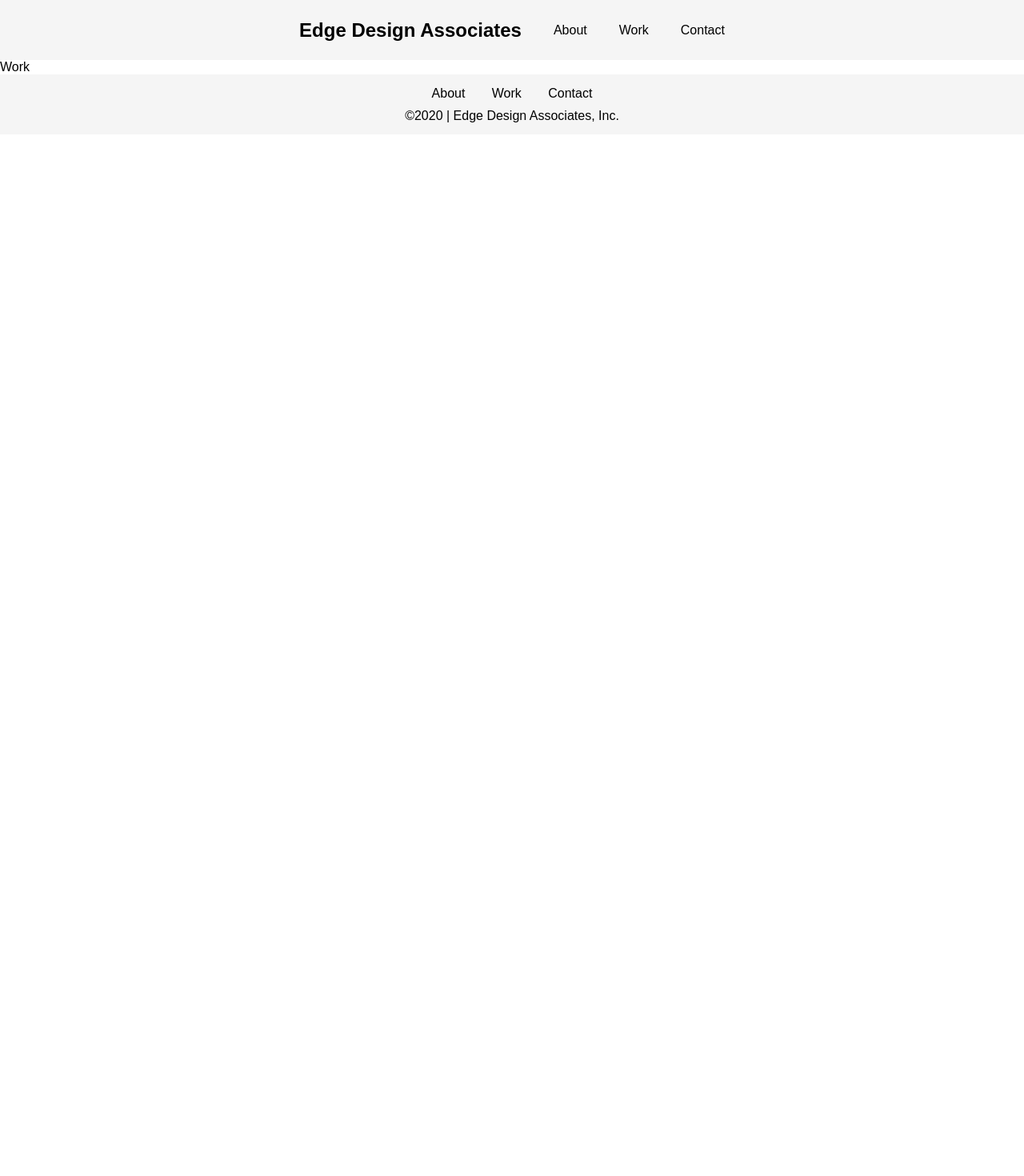
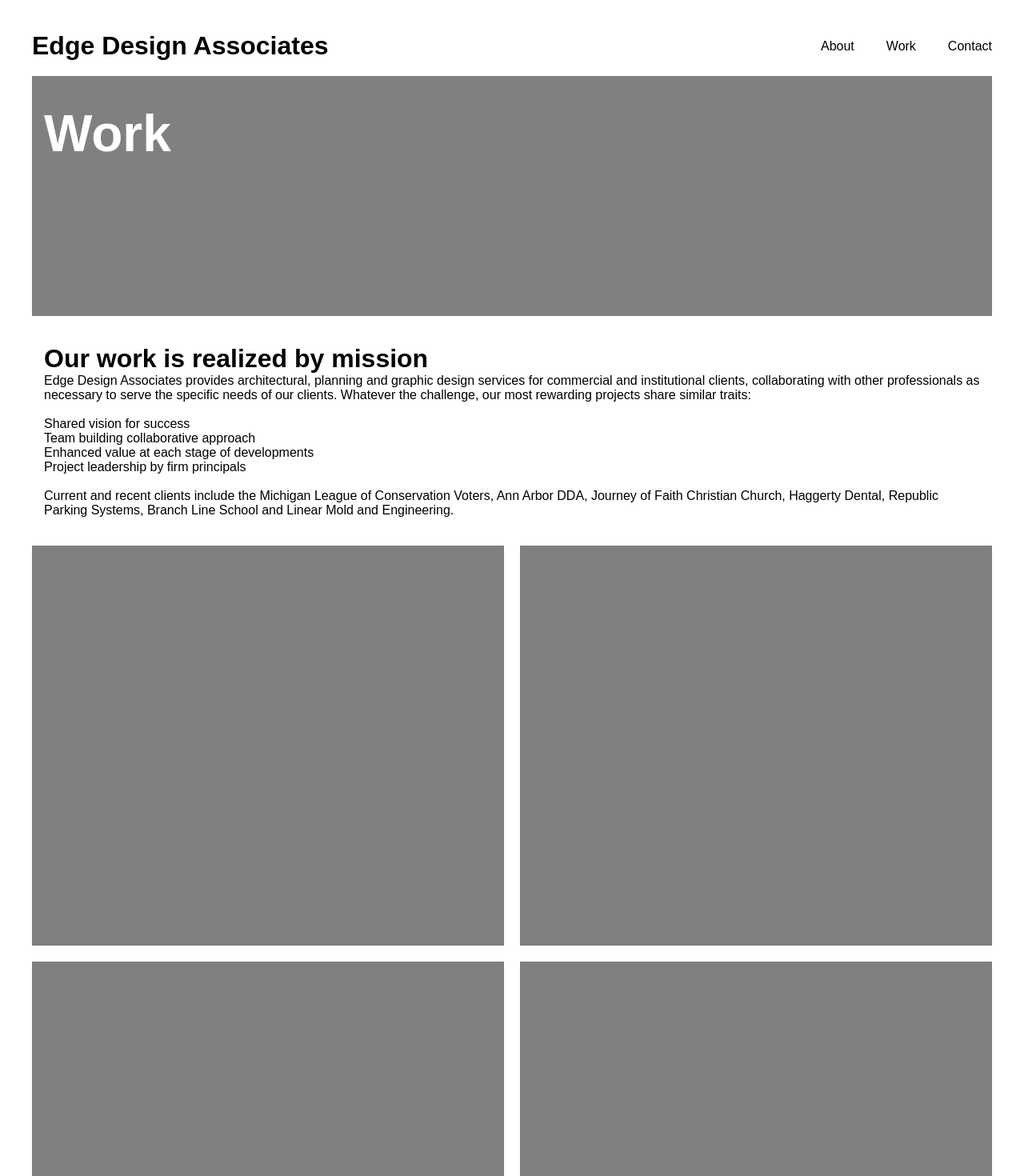
Before and after one commit to sardarchitect/eda_web, a React (Create React App) app: page /work in a window 1280 px wide. Shown: the top 1470 px of the page at 80% size. Before the commit the page ends 800 px from the top, so only its background shows below. Built offline with nearby package versions, Linux system fonts and the light colour scheme.

Commit message:
CSS changes

```diff
--- a/src/components/Footer.js
+++ b/src/components/Footer.js
@@ -4,7 +4,6 @@ import { Link } from "react-router-dom";
 export const Footer = () => {
   return (
     <footer>
-      <div className="footer__wrapper">
         <ul>
           <li>
             <Link to="/about">About</Link>
@@ -17,7 +16,6 @@ export const Footer = () => {
           </li>
         </ul>
         <p> &#169;2020 | Edge Design Associates, Inc.</p>
-      </div>
     </footer>
   );
 };
--- a/src/components/pages/About.js
+++ b/src/components/pages/About.js
@@ -2,8 +2,10 @@ import React from "react";
 
 export const About = () => {
   return (
-    <div>
-        About
+    <div className="about">
+         <div className="page-banner">
+        <h1>About</h1>
+      </div>
     </div>
   );
 };
--- a/src/components/pages/Contact.js
+++ b/src/components/pages/Contact.js
@@ -2,8 +2,10 @@ import React from "react";
 
 export const Contact = () => {
   return (
-    <div>
-        Contact
+    <div className="contact">
+         <div className="page-banner">
+        <h1>Contact</h1>
+      </div>
     </div>
   );
 };
--- a/src/components/pages/Home.js
+++ b/src/components/pages/Home.js
@@ -3,7 +3,9 @@ import React from "react";
 export const Home = () => {
   return (
     <div className="home">
-        Home
+         <div className="page-banner">
+        <h1>Home</h1>
+      </div>
     </div>
   );
 };
--- a/src/components/pages/Work.js
+++ b/src/components/pages/Work.js
@@ -2,8 +2,60 @@ import React from "react";
 
 export const Work = () => {
   return (
-    <div>
-        Work
+    <div className="work">
+      <div className="page-banner">
+        <h1>Work</h1>
+      </div>
+      <div className="work-description">
+        <h1>Our work is realized by mission</h1>
+        <p>
+          Edge Design Associates provides architectural, planning and graphic
+          design services for commercial and institutional clients,
+          collaborating with other professionals as necessary to serve the
+          specific needs of our clients. Whatever the challenge, our most
+          rewarding projects share similar traits:
+          <br />
+          <br />
+          <ul>
+            <li>Shared vision for success</li>
+            <li> Team building collaborative approach</li>
+            <li>Enhanced value at each stage of developments</li>
+            <li>Project leadership by firm principals</li>
+          </ul>
+          <br />
+          Current and recent clients include the Michigan League of Conservation
+          Voters, Ann Arbor DDA, Journey of Faith Christian Church, Haggerty
+          Dental, Republic Parking Systems, Branch Line School and Linear Mold
+          and Engineering.
+        </p>
+      </div>
+
+      <div className="work-grid">
+        <div className="work-grid_item">
+          <div className="work-grid_item-image">
+          </div>
+        </div>
+        <div className="work-grid_item">
+          <div className="work-grid_item-image">
+          </div>
+        </div>
+        <div className="work-grid_item">
+          <div className="work-grid_item-image">
+          </div>
+        </div>
+        <div className="work-grid_item">
+          <div className="work-grid_item-image">
+          </div>
+        </div>
+        <div className="work-grid_item">
+          <div className="work-grid_item-image">
+          </div>
+        </div>
+        <div className="work-grid_item">
+          <div className="work-grid_item-image">
+          </div>
+        </div>
+      </div>
     </div>
   );
 };
--- a/src/index.css
+++ b/src/index.css
@@ -6,6 +6,7 @@
 }
 body {
     font-family: Arial, Helvetica, sans-serif;
+    margin: 20px;
 }
 .app {
 
@@ -14,21 +15,27 @@ a {
     text-decoration: none;
     color: black;
 }
+.page-banner{
+    height: 300px;
+    background-color: grey;
+    padding: 35px 15px;
+    font-size: 2em;
+    color: white;
+}
 /* NAVIGATION */
 nav {
-    background-color: whitesmoke;
     height: 75px;
     display: flex;
     justify-content: center;
 }
 .nav__wrapper {
-    max-width: 800px;
     display: flex;
     justify-content: space-between;
     align-items: center;
+    width: 1200px
 }
 .logo {
-
+    font-size: 2em;
 }
 nav ul {
     list-style: none;
@@ -40,11 +47,11 @@ nav ul li {
 
 /* FOOTER */
 footer{
-    background-color: whitesmoke;
     height: 75px;
     display: flex;
     justify-content: center;
     align-items: center;
+    flex-direction: column;
 }
 footer ul {
     list-style: none;
@@ -52,12 +59,47 @@ footer ul {
     justify-content: space-evenly;
 }
 footer ul li{
-
+    margin-left: 60px;
+}
+footer ul li:first-child{
+    margin: 0;
 }
 footer p {
     margin-top: 10px;
 }
+
 /* PAGE: HOME */
 .home {
-    height: 75vh;
+    max-width: 1200px;
+    margin: 0 auto;
 }
+/* PAGE: ABOUT */
+.about{
+    max-width: 1200px;
+    margin: 0 auto;
+}
+/* PAGE: CONTACT */
+.contact {
+    max-width: 1200px;
+    margin: 0 auto;
+}
+/* PAGE: WORK */
+.work{
+    max-width: 1200px;
+    margin: 0 auto;
+}
+.work-description{
+    padding: 35px 15px;
+}
+.work-description ul{
+    list-style: none;
+}
+.work-grid {
+    display: grid;
+    grid-template-columns: 1fr 1fr;
+    grid-gap: 20px;
+}
+.work-grid_item-image{
+    background-color: grey;
+    height: 500px;
+}
```
